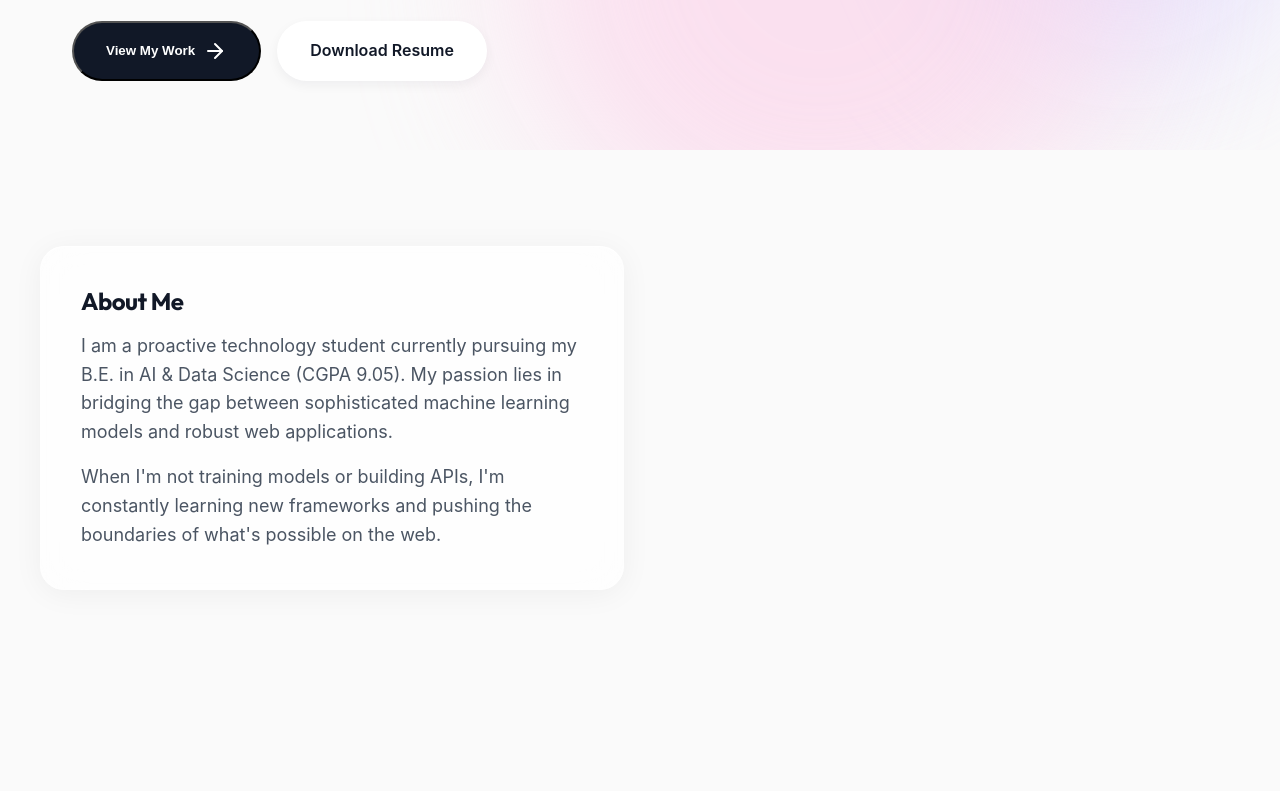
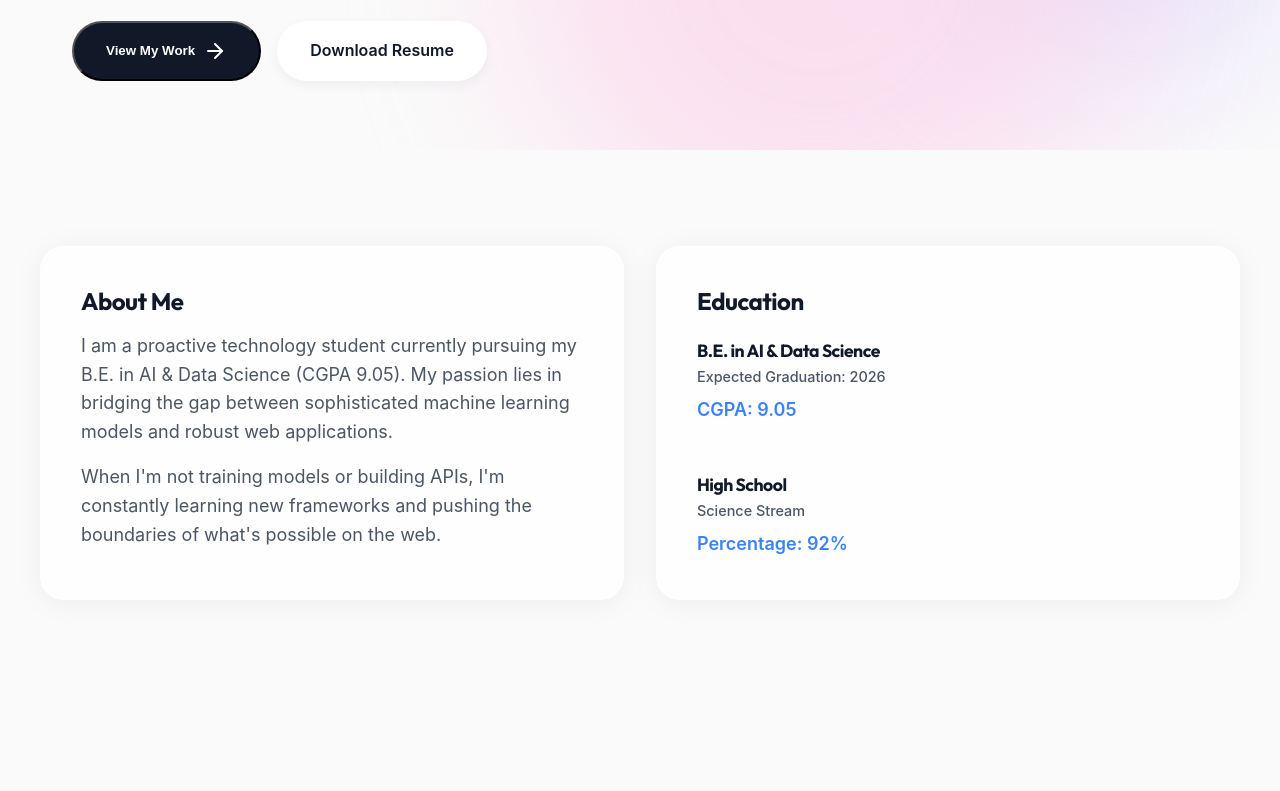
Before and after one commit to shravipansare/portfolio, a React (Vite) app: page / in a window 1280 px wide. Shown: the part 650-1441 px from the top of the page. Built offline with nearby package versions, Linux system fonts and the light colour scheme.

Commit message:
feat: add education box to fill empty about section grid

```diff
--- a/src/App.tsx
+++ b/src/App.tsx
@@ -67,6 +67,20 @@ function App() {
               <p style={{ marginTop: '1rem' }}>
                 When I'm not training models or building APIs, I'm constantly learning new frameworks and pushing the boundaries of what's possible on the web.
               </p>
+            </div>
+
+            <div className="glass-panel fade-up delay-1">
+              <h3>Education</h3>
+              <div style={{ marginTop: '1.5rem' }}>
+                <h4 style={{ fontSize: '1.1rem', marginBottom: '0.25rem' }}>B.E. in AI & Data Science</h4>
+                <p style={{ color: 'var(--text-secondary)', fontWeight: 500, fontSize: '0.9rem' }}>Expected Graduation: 2026</p>
+                <p style={{ marginTop: '0.5rem', fontWeight: 600, color: 'var(--accent-color)' }}>CGPA: 9.05</p>
+              </div>
+              <div style={{ marginTop: '1.5rem', paddingTop: '1.5rem', borderTop: '1px solid var(--glass-border)' }}>
+                <h4 style={{ fontSize: '1.1rem', marginBottom: '0.25rem' }}>High School</h4>
+                <p style={{ color: 'var(--text-secondary)', fontWeight: 500, fontSize: '0.9rem' }}>Science Stream</p>
+                <p style={{ marginTop: '0.5rem', fontWeight: 600, color: 'var(--accent-color)' }}>Percentage: 92%</p>
+              </div>
             </div>
           </div>
         </section>
```
